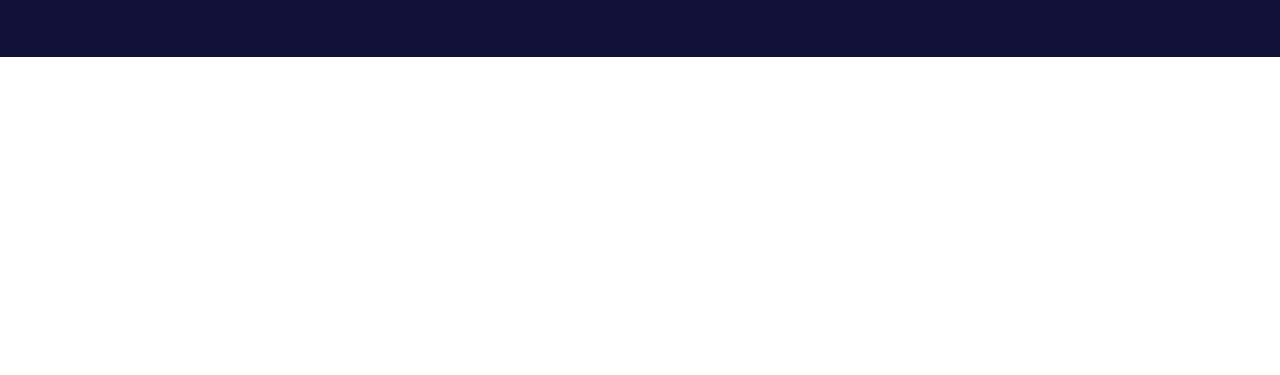
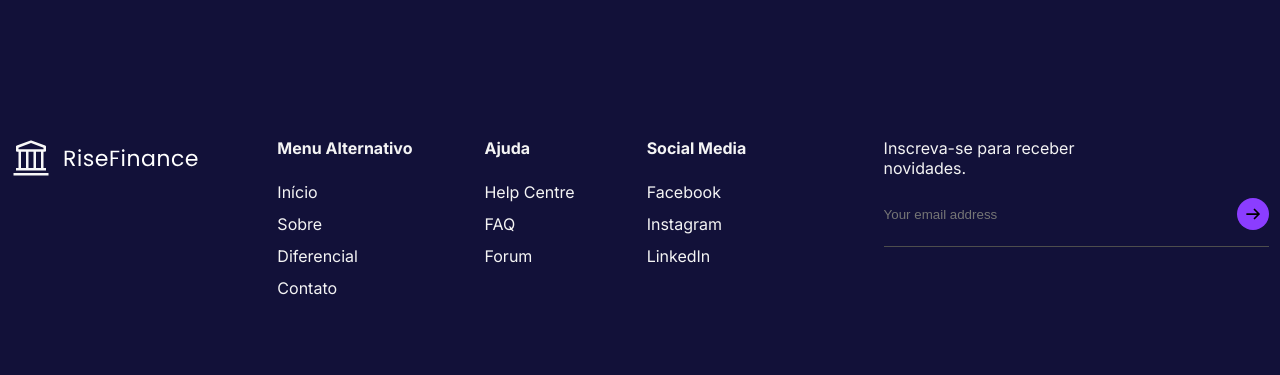
Before and after one commit to santosjunio/filtec, a plain HTML site: page index.html in a window 1280 px wide. Shown: the part 2167-2542 px from the top of the page. Before the commit the page ends 2224 px from the top, so only its background shows below. Drawn offline with Linux system fonts and the light colour scheme.

Commit message:
feat: Created section in index.html

```diff
--- a/index.html
+++ b/index.html
@@ -75,7 +75,60 @@
        </div>
       </section>
 
+      <!-- FOOTER -->
 
+       <footer>
+            <div class="content-footer">
+                <img src="src/images/Frame 147.svg" alt="FOOTER">
 
+                <div class="quick-links">
+                    <h2>Menu Alternativo</h2>
+
+                     <div class="content-links">
+                        <ul>
+                            <li><a href="">Início</a></li>
+                            <li><a href="">Sobre</a></li>
+                            <li><a href="">Diferencial</a></li>
+                            <li><a href="">Contato</a></li>
+                        </ul>
+                    </div>
+                </div>
+
+                <div class="quick-links">
+                    <h2>Ajuda</h2>
+
+                    <div class="content-links">
+                        <ul>
+                            <li><a href="">Help Centre</a></li>
+                            <li><a href="">FAQ</a></li>
+                            <li><a href="">Forum</a></li>
+                        </ul>
+                    </div>
+                </div>
+
+                <div class="quick-links">
+                    <h2>Social Media</h2>
+
+                    <div class="content-links">
+                        <ul>
+                            <li><a href="">Facebook</a></li>
+                            <li><a href="">Instagram</a></li>
+                            <li><a href="">LinkedIn</a></li>
+                        </ul>
+                    </div>
+                </div>
+            </div>
+
+            <div class="footer-subscribe">
+                <h2>Inscreva-se para receber novidades.</h2>
+                <form>
+                    <input type="email" placeholder="Your email address">
+                    <button type="submit">
+                        <img src="src/images/arrow-narrow-right.svg" alt="SETA">
+                    </button>
+                </form>
+            </div>
+
+        </footer>
 </body>
 </html>
--- a/styles/style.css
+++ b/styles/style.css
@@ -154,3 +154,86 @@
 .chart-content p{
     color: var(--color-white);
 }
+
+/* FOOTER */
+
+footer{
+    display: flex;
+    justify-content: space-evenly;
+    background-color: var(--color-secondary);
+    color: var(--color-white);
+    padding: 80px 0;
+    gap: 126px;
+    border-top: 1px solid var(--color-secondary);
+}
+
+.content-footer{
+    display: flex;
+    align-items: flex-start;
+    gap: 72px;
+}
+
+.quick-links{
+    display: flex;
+    flex-direction: column;
+    gap: 24px;
+}
+
+.quick-links h2{
+    font-family: var(--font-primary);
+    font-size: var(--font-size-body);
+}
+
+.content-links ul{
+    display: flex;
+    flex-direction: column;
+    gap: 12px;
+}
+
+.content-links li{
+    list-style: none;
+}
+
+.content-links a{
+    text-decoration: none;
+    color: var(--color-primary);
+    font-family: var(--font-primary);
+    font-size: var(--font-size-body);
+    color: var(--color-white);
+}
+
+.footer-subscribe{
+    display: flex;
+    flex-direction: column;
+    gap: 20px;
+}
+
+.footer-subscribe h2{
+    font-family: var(--font-primary);
+    font-size: var(--font-size-button);
+    font-weight: var(--font-weight-button);
+    width: 198px;
+}
+
+form{
+    display: flex;
+    justify-content: space-between;
+    width: 385px;
+    border-bottom: 1px solid #4d4d4d;
+    padding-bottom: 16px;
+}
+
+input{
+    background-color: transparent;
+}
+
+.footer-subscribe button{
+    width: 32px;
+    height: 32px;
+    border: none;
+    border-radius: 20px;
+    background-color: #8B3DFF;
+    display: flex;
+    align-items: center;
+    justify-content: center;
+}
```
Also changed, not shown: src/images/arrow-narrow-right.svg (added).
